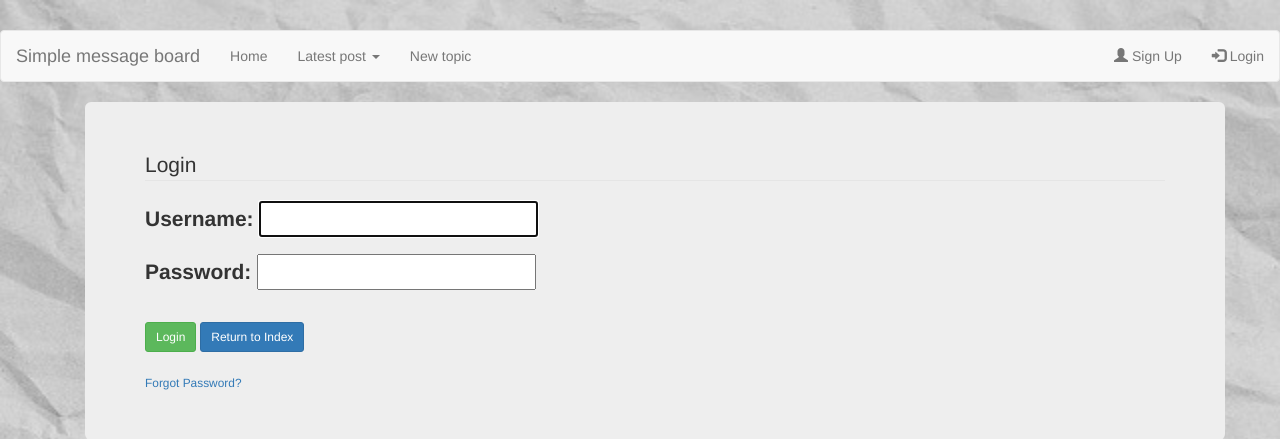
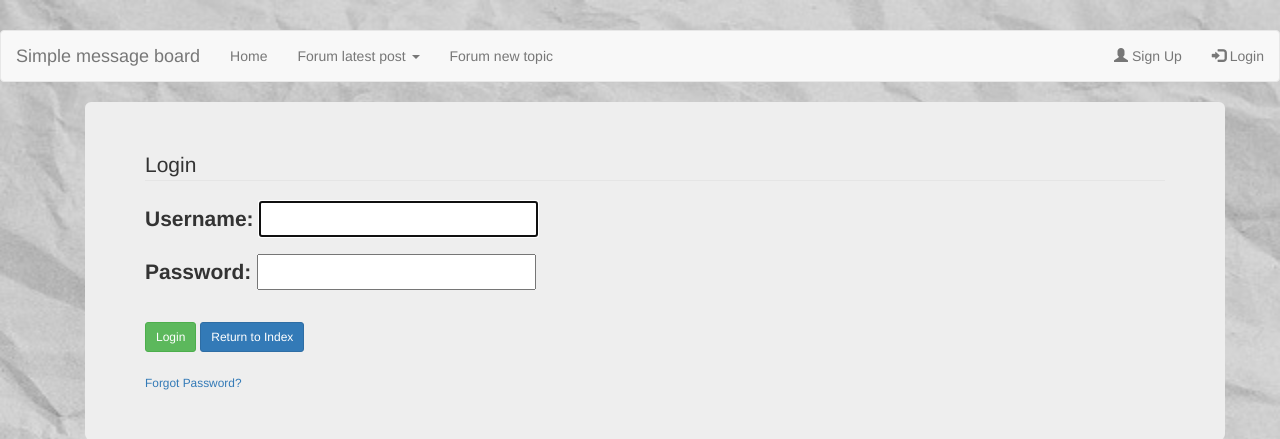
Before and after one commit to hann1010/simple_message_board, a Django app: a page that uses forum/templates/forum/base.html in a window 1280 px wide. Shown: the top 439 px of the page. Run offline with Django 3.2, Linux system fonts and the light colour scheme; some libraries are stand-ins or nearby versions.

Commit message:
Fix Base

```diff
--- a/forum/templates/forum/base.html
+++ b/forum/templates/forum/base.html
@@ -62,14 +62,14 @@
                   document.write("<li><a href='{% url 'forum-home' %}''>Home</a></li>");
               }
             </script>
-            <li class="dropdown"><a class="dropdown-toggle" data-toggle="dropdown" href="#">Latest post <span class="caret"></span></a>
+            <li class="dropdown"><a class="dropdown-toggle" data-toggle="dropdown" href="#">Forum latest post <span class="caret"></span></a>
               <ul class="dropdown-menu">
                 <li><a href="{% url 'forum-latest_all' %}">All</a></li>
                 <li><a href="{% url 'forum-latest_topics' %}">Topics</a></li>
                 <li><a href="{% url 'forum-latest_comments' %}">Comments</a></li>
               </ul>
             </li>
-            <li><a href="{% url 'forum_topic-create' %}">New topic</a></li>
+            <li><a href="{% url 'forum_topic-create' %}">Forum new topic</a></li>
           </ul>
           <ul class="nav navbar-nav navbar-right">
             {% if user.is_authenticated %}
```
Also changed, not shown: db.sqlite3.
